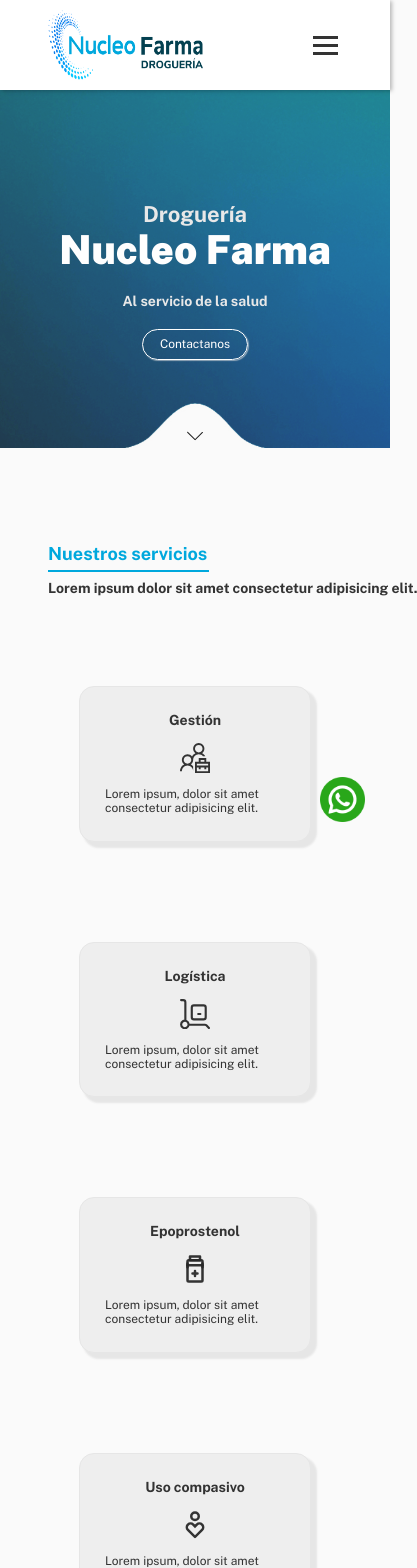
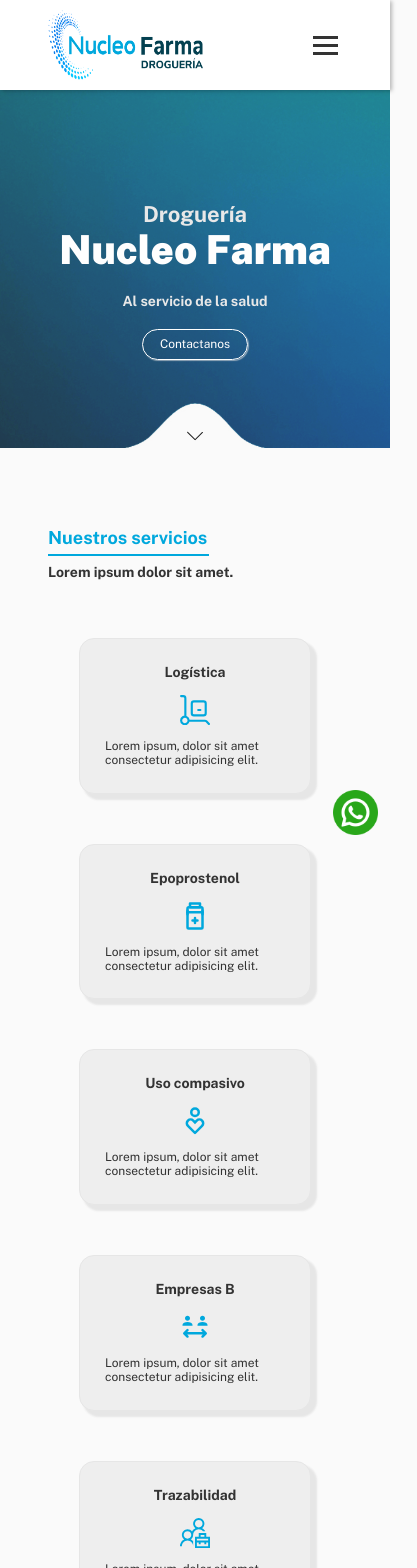
Before and after one commit to DevSync-Solutions/NucleoFarma, a React (Vite) app in the folder client/: page / in a window 390 px wide. Shown: the top 1568 px of the page, 417 px wide, since content can reach past the window. Built offline with nearby package versions, Linux system fonts and the light colour scheme.

Commit message:
config db host

```diff
--- a/client/src/App.jsx
+++ b/client/src/App.jsx
@@ -16,7 +16,7 @@
 import { NotifyProvider } from './context/notify'
 
 function App() {
-  const [formTitle, setFormTitle] = useState("¿Necesitás comunicarte")
+  const [formTitle, setFormTitle] = useState("¿Necesitás contactarte")
 
   const handleFormTitleChange = (newTitle) => {
     setFormTitle(newTitle)
--- a/client/src/components/registerForm/registerForm.css
+++ b/client/src/components/registerForm/registerForm.css
@@ -7,7 +7,7 @@
   gap: 25px;
   padding: 1rem 0;
   margin-top: 1rem;
-  margin-bottom: 4rem;
+  margin-bottom: 6rem;
   border-radius: 15px;
   width: 100%;
 }
--- a/client/src/components/whatsapp/index.jsx
+++ b/client/src/components/whatsapp/index.jsx
@@ -1,10 +1,11 @@
 import { Link } from 'react-router-dom'
 import './whatsapp.css'
+import WhatsappImg from '../../assets/whatsapp-float.png'
 
 const Whatsapp = () => {
   return (
     <Link id='whatsapp-float' to="https://api.whatsapp.com/send?phone=541136966253&text=¡Hola! Me contacto con Nucleo Farma para recibir más informacion sobre..." target="_blank">
-      <img src='./src/assets/whatsapp-float.png' alt='Logo Whatsapp' />
+      <img src={WhatsappImg} alt='Logo Whatsapp' />
     </Link>
   )
 }
--- a/client/src/components/whatsapp/whatsapp.css
+++ b/client/src/components/whatsapp/whatsapp.css
@@ -1,7 +1,7 @@
 #whatsapp-float {
   position: fixed;
-  height:55px;
-  margin: 25px;
+  height: 55px;
+  margin: 20px;
   bottom: 0;
   right: 0;
   z-index: 10;
@@ -28,6 +28,7 @@
 @media (max-width: 768px) {
   #whatsapp-float {
     height: 42px;
+    margin: 12px;
   }
 
   #whatsapp-float img {
--- a/client/src/context/menu/index.jsx
+++ b/client/src/context/menu/index.jsx
@@ -16,7 +16,7 @@
   const closeMenu = () => {
     setTimeout(() => {
       setIsMenuOpen(false)
-    }, 500)
+    }, 700)
   }
 
   return (
--- a/client/src/layout/main/index.jsx
+++ b/client/src/layout/main/index.jsx
@@ -6,7 +6,7 @@
 const Main = ({ onFormTitleChange, handleFormRef }) => {
 
   const handleContactClick = () => {
-    onFormTitleChange('¿Necesitás comunicarte')
+    onFormTitleChange('¿Necesitás contactarte')
     handleFormRef()
   }
 
--- a/client/src/layout/navbar/categories/index.jsx
+++ b/client/src/layout/navbar/categories/index.jsx
@@ -49,7 +49,7 @@
   }
 
   const handleTitleContact = () => {
-    onFormTitleChange("¿Necesitás comunicarte")
+    onFormTitleChange("¿Necesitás contactarte")
     if (formRef) {
       handleFormRef()
     }
@@ -75,11 +75,11 @@
     <>
       <ul className={className ? `${className}` : "categories"}>
         {isHomePage ? <ScrollLink smooth={true} duration={500} onClick={scrollToTop} to="/"><li>Inicio</li></ScrollLink> : <Link to="/" onClick={() => handleLinkClick("nav")}><li>Inicio</li></Link>}
+        {isHomePage ? <ScrollLink smooth={true} duration={500} onClick={closeMenu} to="servicios" offset={-105}><li>Servicios</li></ScrollLink> : <Link to="/" onClick={() => handleLinkClick("servicios")}><li>Servicios</li></Link>}
         {isHomePage ? <ScrollLink smooth={true} duration={500} onClick={closeMenu} to="quienes-somos" offset={-30}><li>¿Quiénes somos?</li></ScrollLink> : <Link to="/" onClick={() => handleLinkClick("quienes-somos")}><li>¿Quiénes somos?</li></Link>}
-        {isHomePage ? <ScrollLink smooth={true} duration={500} onClick={closeMenu} to="servicios" offset={-105}><li>Servicios</li></ScrollLink> : <Link to="/" onClick={() => handleLinkClick("servicios")}><li>Servicios</li></Link>}
         {isHomePage ? <ScrollLink smooth={true} duration={500} onClick={closeMenu} to="distribucion" offset={-105}><li>Distribución</li></ScrollLink> : <Link to="/" onClick={() => handleLinkClick("distribucion")}><li>Distribución</li></Link>}
         {isHomePage ? <ScrollLink smooth={true} duration={500} onClick={handleTitleWork} to="contacto" offset={-110} ><li>Trabajá en Nucleo</li></ScrollLink> : <Link to="/" onClick={() => { handleLinkClick("contacto"), onFormTitleChange("¿Querés trabajar") }}><li>Trabajá en Nucleo</li></Link>}
-        {isHomePage ? <ScrollLink smooth={true} duration={500} onClick={handleTitleContact} to="contacto" offset={-110} ><li>Contacto</li></ScrollLink> : <Link to="/" onClick={() => { handleLinkClick("contacto"), onFormTitleChange("¿Necesitás comunicarte") }}><li>Contacto</li></Link>}
+        {isHomePage ? <ScrollLink smooth={true} duration={500} onClick={handleTitleContact} to="contacto" offset={-110} ><li>Contacto</li></ScrollLink> : <Link to="/" onClick={() => { handleLinkClick("contacto"), onFormTitleChange("¿Necesitás contactarte") }}><li>Contacto</li></Link>}
         {token ? <a href="/" onClick={closeSession}><Button className="no-animation">Cerrar sesión</Button></a> : <Link to="/registro" onClick={scrollToTop}><Button>Proveedores</Button></Link>}
       </ul>
     </>
--- a/client/src/layout/navbar/logo/index.jsx
+++ b/client/src/layout/navbar/logo/index.jsx
@@ -1,10 +1,11 @@
 import "./logo.css"
+import LogoImage from '../../../assets/logo-1.png'
 
 const Logo = () => {
   return (
     <a href="/">
       <div className="logo">
-        <img id="logo-nucleo" src="../src/assets/logo-1.png" alt="Logo Nucleo Farma" />
+        <img id="logo-nucleo" src={LogoImage} alt="Logo Nucleo Farma" />
       </div>
     </a>
   )
--- a/client/src/pages/home/home.css
+++ b/client/src/pages/home/home.css
@@ -55,6 +55,9 @@
 }
 .card-servicios img {
   width: 40px;
+}
+.card-servicios svg {
+  color: var(--color-nucleo-1);
 }
 
 /* QUIENES SOMOS */
@@ -146,3 +149,20 @@
     margin-top: 6rem;
   }
 }
+
+@media (max-width: 768px) {
+  .section-servicios {
+    margin-top: 5rem;
+    margin-bottom: 3rem;
+  }
+  .div-servicios {
+    gap: 30px;
+    margin-top: 3rem;
+  }
+  .div-title-quienes-somos {
+    padding-top: 3.5rem;
+  }
+  .text-quienes-somos {
+    padding-bottom: 4rem;
+  }
+}
--- a/client/src/pages/home/index.jsx
+++ b/client/src/pages/home/index.jsx
@@ -19,14 +19,9 @@
             <h2>Nuestros servicios</h2>
             <hr id='hr-title' />
           </div>
-          <h3>Lorem ipsum dolor sit amet consectetur adipisicing elit.</h3>
+          <h3>Lorem ipsum dolor sit amet.</h3>
         </div>
         <div className='div-servicios'>
-          <div className='card-servicios'>
-            <h3>Gestión</h3>
-            <svg xmlns="http://www.w3.org/2000/svg" width="30px" viewBox="0 0 2048 2048"><path fill="currentColor" d="M2048 1280v768H1024v-768h256v-256h512v256h256zm-640 0h256v-128h-256v128zm512 384h-128v128h-128v-128h-256v128h-128v-128h-128v256h768v-256zm0-256h-768v128h768v-128zm-355-512q-54-61-128-94t-157-34q-80 0-149 30t-122 82t-83 123t-30 149q0 92-41 173t-116 136q45 23 84 53t73 68v338q0-79-30-149t-82-122t-123-83t-149-30q-80 0-149 30t-122 82t-83 123t-30 149H0q0-73 20-141t57-129t90-108t118-81q-74-54-115-135t-42-174q0-79 30-149t82-122t122-83t150-30q92 0 173 41t136 116q38-75 97-134t135-98q-74-54-115-135t-42-174q0-79 30-149t82-122t122-83t150-30q79 0 149 30t122 82t83 123t30 149q0 92-41 173t-116 136q68 34 123 85t93 118h-158zM512 1408q53 0 99-20t82-55t55-81t20-100q0-53-20-99t-55-82t-81-55t-100-20q-53 0-99 20t-82 55t-55 81t-20 100q0 53 20 99t55 82t81 55t100 20zm512-1024q0 53 20 99t55 82t81 55t100 20q53 0 99-20t82-55t55-81t20-100q0-53-20-99t-55-82t-81-55t-100-20q-53 0-99 20t-82 55t-55 81t-20 100z"/></svg>
-            <p>Lorem ipsum, dolor sit amet consectetur adipisicing elit. </p>
-          </div>
           <div className='card-servicios'>
             <h3>Logística</h3>
             <svg xmlns="http://www.w3.org/2000/svg" width="30px" viewBox="0 0 14 14"><g fill="none" stroke="currentColor" strokeLinecap="round" strokeLinejoin="round"><rect width="6.5" height="6.5" x="5.5" y="3" rx="1"/><path d="M4 12h7.61a1 1 0 0 1 .7.29l1.19 1.21M.5.5h1a1 1 0 0 1 1 1V10M4 11.75A2.11 2.11 0 0 1 4 12a1.74 1.74 0 1 1 0-.25ZM8.5 7h1"/></g></svg>
@@ -49,7 +44,7 @@
           </div>
           <div className='card-servicios'>
             <h3>Trazabilidad</h3>
-            <img src={Trazability} alt='trazabilidad' />
+            <svg xmlns="http://www.w3.org/2000/svg" width="30px" viewBox="0 0 2048 2048"><path fill="currentColor" d="M2048 1280v768H1024v-768h256v-256h512v256h256zm-640 0h256v-128h-256v128zm512 384h-128v128h-128v-128h-256v128h-128v-128h-128v256h768v-256zm0-256h-768v128h768v-128zm-355-512q-54-61-128-94t-157-34q-80 0-149 30t-122 82t-83 123t-30 149q0 92-41 173t-116 136q45 23 84 53t73 68v338q0-79-30-149t-82-122t-123-83t-149-30q-80 0-149 30t-122 82t-83 123t-30 149H0q0-73 20-141t57-129t90-108t118-81q-74-54-115-135t-42-174q0-79 30-149t82-122t122-83t150-30q92 0 173 41t136 116q38-75 97-134t135-98q-74-54-115-135t-42-174q0-79 30-149t82-122t122-83t150-30q79 0 149 30t122 82t83 123t30 149q0 92-41 173t-116 136q68 34 123 85t93 118h-158zM512 1408q53 0 99-20t82-55t55-81t20-100q0-53-20-99t-55-82t-81-55t-100-20q-53 0-99 20t-82 55t-55 81t-20 100q0 53 20 99t55 82t81 55t100 20zm512-1024q0 53 20 99t55 82t81 55t100 20q53 0 99-20t82-55t55-81t20-100q0-53-20-99t-55-82t-81-55t-100-20q-53 0-99 20t-82 55t-55 81t-20 100z"/></svg>
             <p>Lorem ipsum, dolor sit amet consectetur adipisicing elit. </p>
           </div>
         </div>
--- a/client/vite.config.js
+++ b/client/vite.config.js
@@ -6,5 +6,8 @@
   plugins: [react()],
   server: {
     port: 4000,
-  }
+  },
+  build: {
+    assetsDir: 'assets',
+  },
 })
```
Also changed, not shown: client/src/layout/footer/index.jsx (+5 -3 lines), 2 other files (tests, documents, lock files or other folders).
